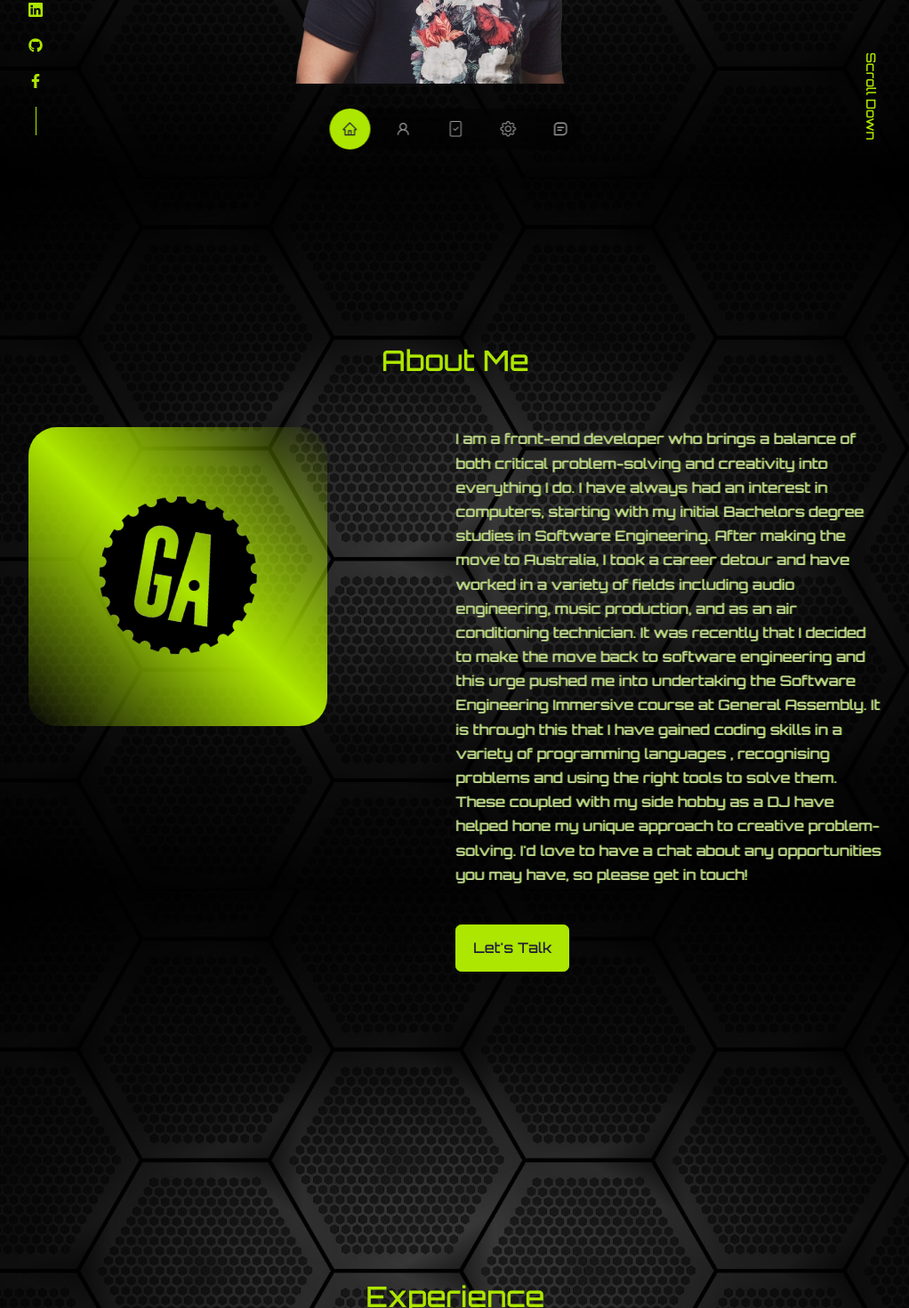
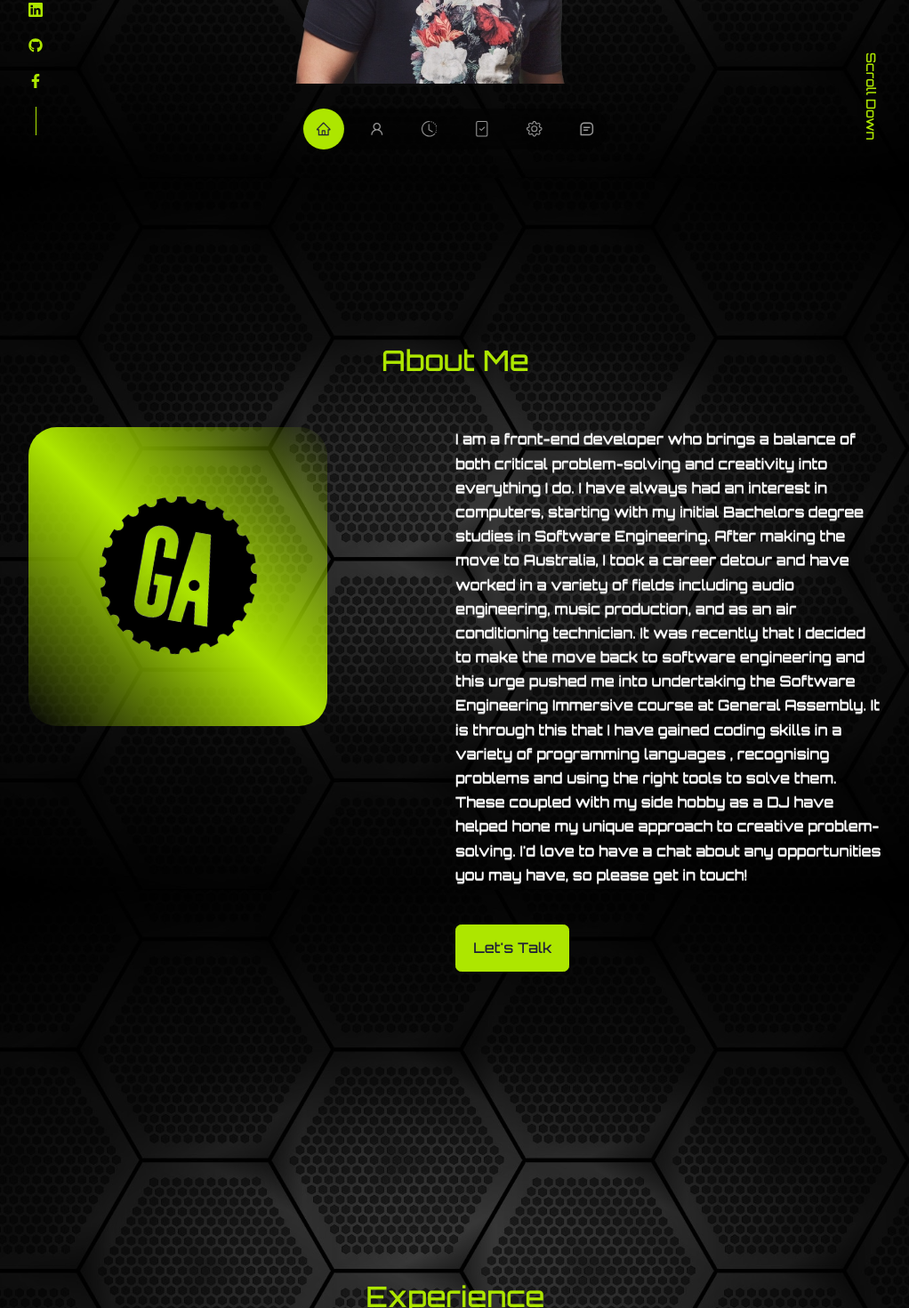
Before and after one commit to PouryaAce/Portfolio, a React (Create React App) app: page / in a window 1280 px wide. Shown: the part 600-2070 px from the top of the page at 89% size, without its empty margins (128-1150 px from the left). Built offline with nearby package versions, Linux system fonts and the light colour scheme.

Commit message:
resume-add

```diff
--- a/src/components/about/about.css
+++ b/src/components/about/about.css
@@ -70,8 +70,8 @@
 
 .about__content p {
   margin: 0rem 0 2.6rem;
-  color: var(--color-light);
-  text-shadow: 1px 0px #73a80a;
+  color: rgb(255 255 255);
+  text-shadow: 0px 1px 0px #adadad;
 }
 .links {
   display: flex;
--- a/src/components/experience/Experience.js
+++ b/src/components/experience/Experience.js
@@ -20,8 +20,8 @@ const Experience = () => {
         </div>
         <div>
           <h4>Key roles and achievements</h4>
-          <ul>
-            <li>
+          <ul className="experience__container__ul">
+            <li className="">
               Website development and enhancements using PHP, JavaScript, SASS
               and HTML.
             </li>
--- a/src/components/experience/experience.css
+++ b/src/components/experience/experience.css
@@ -10,7 +10,7 @@
   margin: 12px 0px;
   color: var(--color-primary);
 }
-li {
+.experience__container__ul li {
   list-style: disc;
   text-align: left;
   margin: 15px 0px;
--- a/src/components/footer/Footer.js
+++ b/src/components/footer/Footer.js
@@ -19,11 +19,14 @@ const Footer = () => {
           <a href="#about">About</a>
         </li>
         <li>
-          <a href="#experience">Skills</a>
+          <a href="#experience">experience</a>
         </li>
 
         <li>
           <a href="#portfolio">Projects</a>
+        </li>
+        <li>
+          <a href="#skills">Skills</a>
         </li>
 
         <li>
--- a/src/components/nav/Nav.js
+++ b/src/components/nav/Nav.js
@@ -5,6 +5,7 @@ import { AiOutlineUser } from "react-icons/ai";
 import { BsGear } from "react-icons/bs";
 import { BsFileCheck } from "react-icons/bs";
 import { BiMessageSquareDetail } from "react-icons/bi";
+import { BsClockHistory } from "react-icons/bs";
 import { useState } from "react";
 
 const Nav = () => {
@@ -24,6 +25,13 @@ const Nav = () => {
         className={activeNav === "#about" ? "active" : ""}
       >
         <AiOutlineUser />
+      </a>
+      <a
+        href="#experience"
+        onClick={() => setActiveNav("#experience")}
+        className={activeNav === "#experience" ? "active" : ""}
+      >
+        <BsClockHistory />
       </a>
 
       <a
--- a/src/components/skills/skills.css
+++ b/src/components/skills/skills.css
@@ -51,6 +51,8 @@
 @media screen and (max-width: 1024px) {
   .experience__container {
     grid-template-columns: 1fr;
+    width: 100%;
+    padding-bottom: 0px;
   }
   #experience h2 {
     padding-top: 30px;
@@ -75,6 +77,6 @@
 
   .experience__container > div {
     width: 100%;
-    padding: 2rem 1rem;
+    /* padding: 2rem 1rem; */
   }
 }
```
Also changed, not shown: 1 other file (tests, documents, lock files or other folders).
